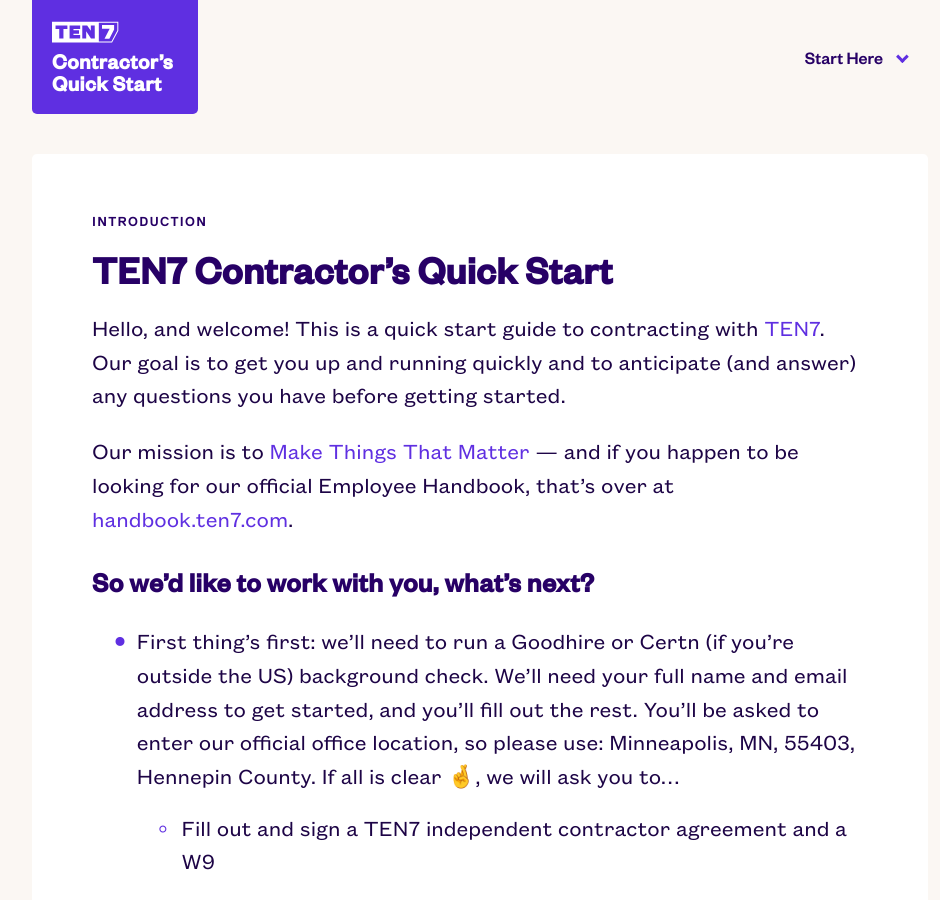
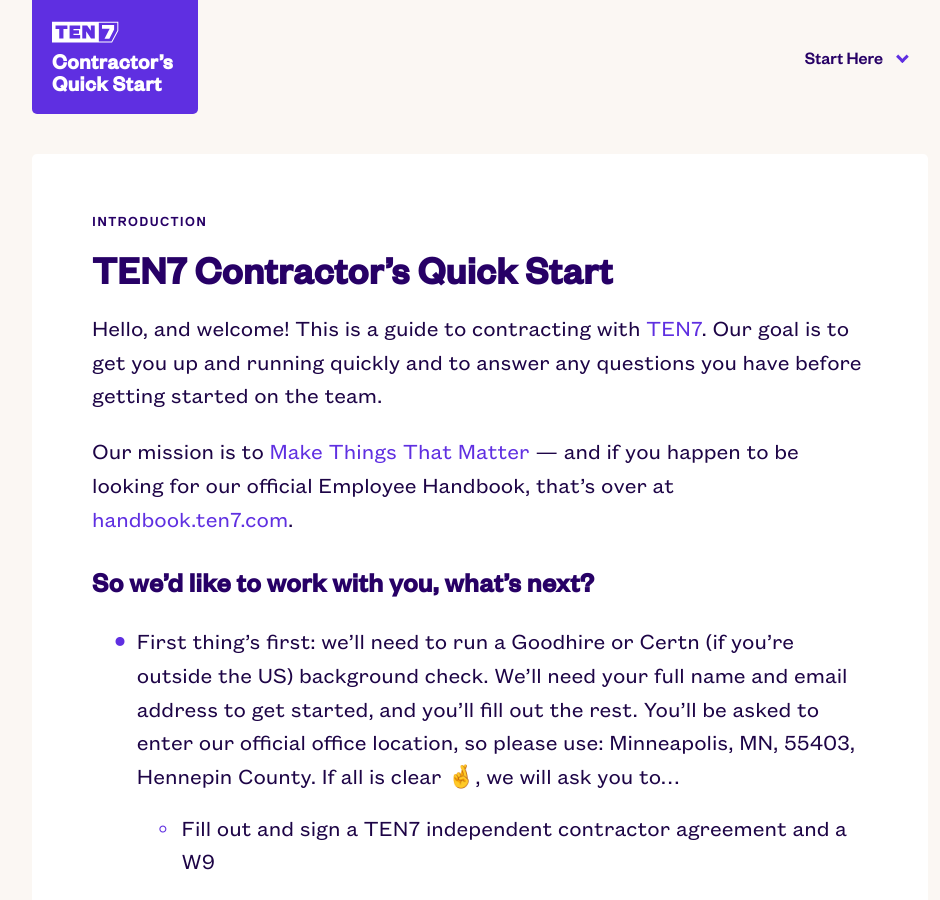
Before and after one commit to ten7/contractor.ten7.com, a Jekyll site: the page built from index.md, in a window 1280 px wide and 900 px high. Shown: the whole window, without its empty margins (160-1100 px from the left). Built offline with Jekyll 4.4.1, drawn with Linux system fonts in a browser that asks for light colours; some web fonts are replaced.

Commit message:
Minor content tweaks

```diff
--- a/index.md
+++ b/index.md
@@ -4,7 +4,7 @@ title:  TEN7 Contractor’s Quick Start
 opener: Introduction
 ---
 
-Hello, and welcome! This is a quick start guide to contracting with [TEN7](https://ten7.com/).  Our goal is to get you up and running quickly and to anticipate (and answer) any questions you have before getting started.
+Hello, and welcome! This is a guide to contracting with [TEN7](https://ten7.com/).  Our goal is to get you up and running quickly and to answer any questions you have before getting started on the team.
 
 Our mission is to [Make Things That Matter](https://ten7.com/mission) --- and if you happen to be looking for our official Employee Handbook, that’s over at [handbook.ten7.com](https://handbook.ten7.com/).
 
```
Also changed, not shown: _pages/01_admin.md (+1 -1 lines).
